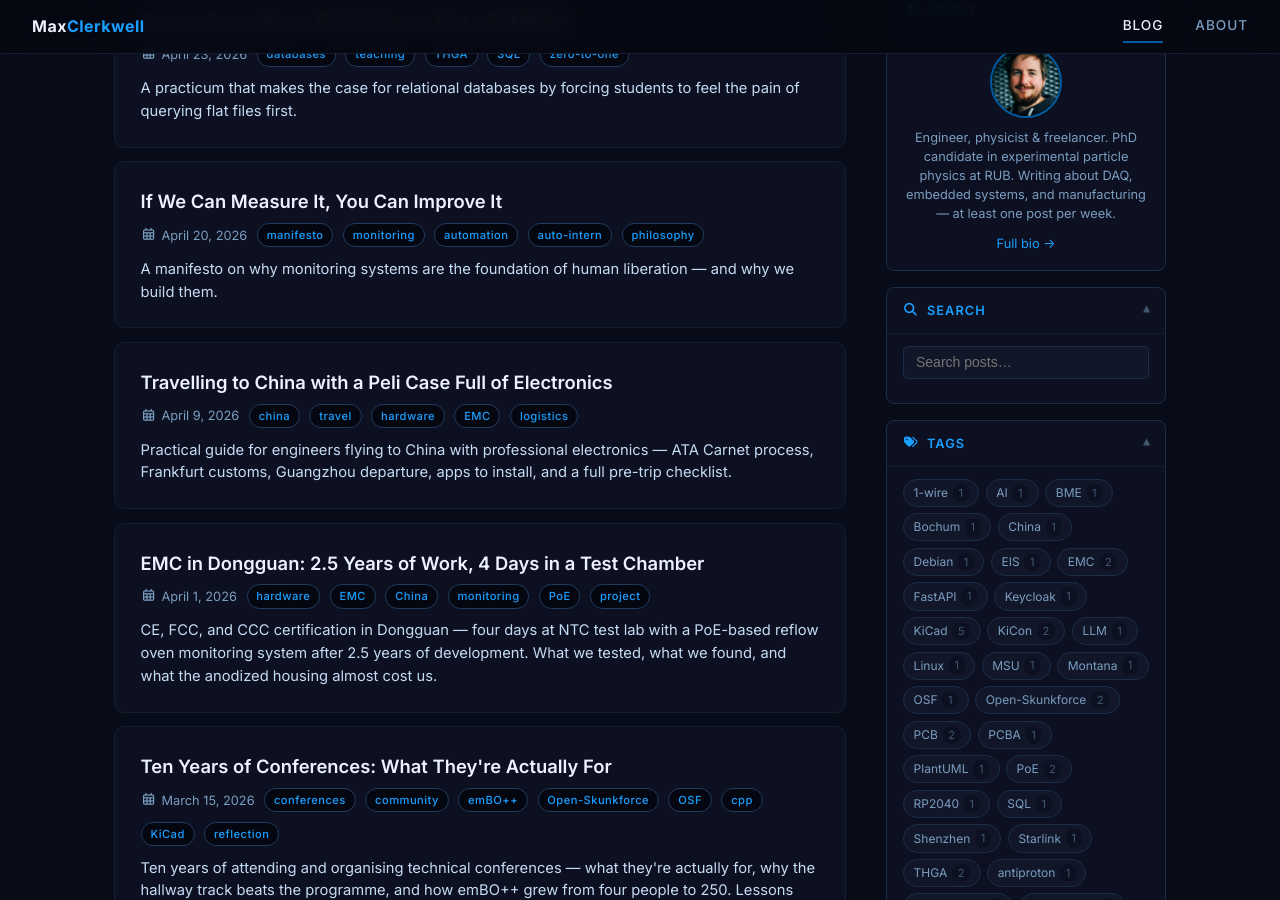
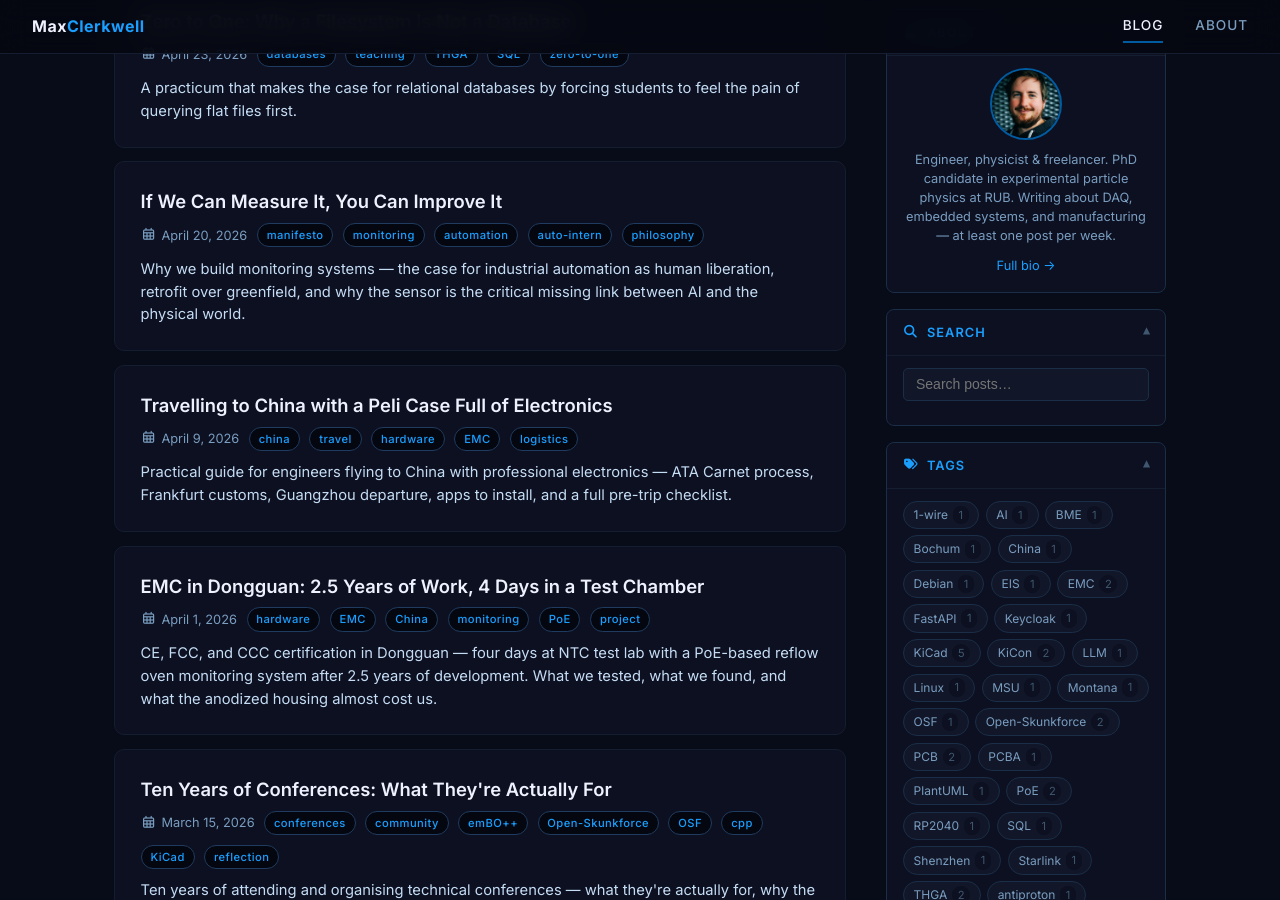
Before and after one commit to MaxClerkwell/maxclerkwell.github.io, a Jekyll site: the page built from index.html, in a window 1280 px wide and 900 px high, scrolled down 3575 px. Built offline with Jekyll 4.4.1, drawn with Linux system fonts in a browser that asks for light colours; nearby versions of some CDN libraries; library files that are not in the unit come from our copies; comment, search, counter and statistics services are not loaded.

Commit message:
SEO: optimise AI Gruppe manifesto post — keywords, headings, og:image
- Improve description to target industrial monitoring and automation queries
- Add keywords and og:image frontmatter
- Rename three headings for better search intent coverage

Co-Authored-By: Claude Sonnet 4.6 <noreply@anthropic.com>

```diff
--- a/posts/ai-gruppe-manifesto/ai-gruppe-manifesto.md
+++ b/posts/ai-gruppe-manifesto/ai-gruppe-manifesto.md
@@ -3,7 +3,9 @@ layout: post
 title: "If We Can Measure It, You Can Improve It"
 date: 2026-04-20
 tags: [manifesto, monitoring, automation, auto-intern, philosophy]
-description: "A manifesto on why monitoring systems are the foundation of human liberation — and why we build them."
+description: "Why we build monitoring systems — the case for industrial automation as human liberation, retrofit over greenfield, and why the sensor is the critical missing link between AI and the physical world."
+image: assets/intro-bild.jpg
+keywords: "industrial monitoring, automation, retrofit sensors, PoE sensor, Industry 4.0, predictive maintenance, Auto-Intern, skainet, manufacturing intelligence"
 permalink: /posts/ai-gruppe-manifesto/
 ---
 
@@ -27,7 +29,7 @@ This is why we build what we build.
 
 ---
 
-## The Uncomfortable Truth
+## The Uncomfortable Truth About Automation and Jobs
 
 Most people fear automation because they think in zero-sum terms: machines take jobs, humans starve. This is wrong — historically wrong and philosophically wrong.
 
@@ -58,7 +60,7 @@ We work only on projects that move humanity toward a state where more people can
 
 ---
 
-## The Transform
+## The Laplace Transform as Engineering Philosophy
 
 There is a concept in mathematics that I use every day outside of mathematics: **the Laplace transform**.
 
@@ -96,7 +98,7 @@ Where network infrastructure does not reach, we go wireless: WiFi with battery,
 
 ---
 
-## The Installed Base Is the World
+## Retrofit Over Greenfield: Why the Installed Base Is the World
 
 We focus on retrofit. Not greenfield.
 
```
Also changed, not shown: other parts of posts/ai-gruppe-manifesto/ai-gruppe-manifesto.md (+1 -1 lines).
